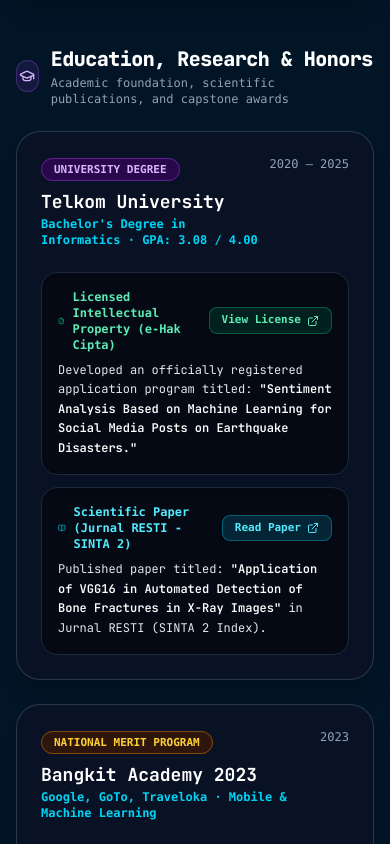
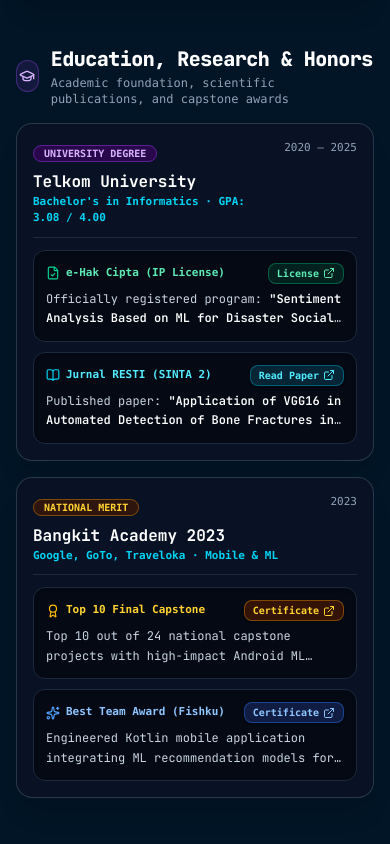
Before and after one commit to reskyadhyaksa/portofolio-reskyadhyaksa, a Next.js app: page /about-me in a window 390 px wide. Shown: the part 1860-2704 px from the top of the page. Built offline with nearby package versions, Linux system fonts and the light colour scheme; no server answers.

Commit message:
feat(about): responsive view education

```diff
--- a/src/app/about-me/components/AboutEducationPublications.js
+++ b/src/app/about-me/components/AboutEducationPublications.js
@@ -1,8 +1,8 @@
-import { GraduationCap, BookOpen, Award, CheckCircle2, ShieldCheck, FileCheck, Sparkles, ExternalLink } from "lucide-react";
+import { GraduationCap, BookOpen, Award, FileCheck, Sparkles, ExternalLink } from "lucide-react";
 
 export default function AboutEducationPublications() {
   return (
-    <section className="space-y-6 pointer-events-none">
+    <section className="space-y-4 sm:space-y-6 pointer-events-none">
       <div className="flex items-center gap-3 pointer-events-none">
         <div className="flex h-8 w-8 items-center justify-center rounded-xl border border-purple-500/30 bg-purple-500/10 text-purple-300">
           <GraduationCap className="h-4 w-4" />
@@ -17,131 +17,131 @@ export default function AboutEducationPublications() {
         </div>
       </div>
 
-      <div className="grid grid-cols-1 md:grid-cols-2 gap-6 pointer-events-none">
-        <div className="rounded-3xl border border-slate-700/80 bg-[#091224] p-6 sm:p-7 shadow-xl relative overflow-hidden pointer-events-auto flex flex-col justify-between group hover:border-purple-500/40 transition-all">
-          <div className="space-y-4">
-            <div className="flex items-start justify-between gap-2">
+      <div className="grid grid-cols-1 md:grid-cols-2 gap-4 sm:gap-6 pointer-events-none">
+        <div className="rounded-2xl sm:rounded-3xl border border-slate-700/80 bg-[#091224] p-4 sm:p-6 md:p-7 shadow-xl relative overflow-hidden pointer-events-auto flex flex-col justify-between group hover:border-purple-500/40 transition-all">
+          <div className="space-y-3 sm:space-y-4">
+            <div className="flex items-start justify-between gap-2 pb-2.5 sm:pb-3 border-b border-slate-800">
               <div>
-                <span className="px-3 py-1 rounded-full text-[11px] font-mono font-bold border border-purple-500/40 bg-purple-950/60 text-purple-300">
+                <span className="px-2.5 py-0.5 sm:px-3 sm:py-1 rounded-full text-[10px] sm:text-[11px] font-mono font-bold border border-purple-500/40 bg-purple-950/60 text-purple-300">
                   UNIVERSITY DEGREE
                 </span>
-                <h3 className="text-lg sm:text-xl font-bold text-white mt-2 group-hover:text-purple-300 transition-colors">
+                <h3 className="text-base sm:text-xl font-bold text-white mt-1.5 sm:mt-2 group-hover:text-purple-300 transition-colors">
                   Telkom University
                 </h3>
-                <p className="text-xs font-mono text-cyan-400 font-semibold">
-                  Bachelor&apos;s Degree in Informatics · GPA: 3.08 / 4.00
+                <p className="text-[11px] sm:text-xs font-mono text-cyan-400 font-semibold">
+                  Bachelor&apos;s in Informatics · GPA: 3.08 / 4.00
                 </p>
               </div>
-              <span className="text-xs font-mono text-slate-400 shrink-0">
+              <span className="text-[11px] sm:text-xs font-mono text-slate-400 shrink-0">
                 2020 – 2025
               </span>
             </div>
 
-            <div className="space-y-3 pt-2">
-              <div className="rounded-2xl border border-slate-800 bg-[#040914] p-4 space-y-2 shadow-inner">
+            <div className="space-y-2.5 sm:space-y-3">
+              <div className="rounded-xl sm:rounded-2xl border border-slate-800 bg-[#040914] p-3 sm:p-4 space-y-1.5 shadow-inner">
                 <div className="flex items-center justify-between gap-2">
-                  <div className="flex items-center gap-2 text-xs font-mono font-bold text-emerald-300">
-                    <FileCheck className="w-4 h-4 text-emerald-400" />
-                    <span>Licensed Intellectual Property (e-Hak Cipta)</span>
+                  <div className="flex items-center gap-1.5 sm:gap-2 text-[11px] sm:text-xs font-mono font-bold text-emerald-300">
+                    <FileCheck className="w-3.5 h-3.5 sm:w-4 sm:h-4 text-emerald-400 shrink-0" />
+                    <span className="truncate">e-Hak Cipta (IP License)</span>
                   </div>
                   <a
                     href="https://drive.google.com/file/d/17ygXybzGZUWnQmaXTZFVLCWLkPEnTfDz/view?usp=sharing"
                     target="_blank"
                     rel="noopener noreferrer"
-                    className="inline-flex items-center gap-1.5 px-3 py-1 rounded-lg bg-emerald-950/70 border border-emerald-500/40 text-[11px] font-mono font-bold text-emerald-300 hover:bg-emerald-900/80 hover:text-white transition-all shadow-sm active:scale-95 shrink-0"
+                    className="inline-flex items-center gap-1 px-2 py-0.5 sm:px-2.5 sm:py-1 rounded-lg bg-emerald-950/70 border border-emerald-500/40 text-[10px] sm:text-[11px] font-mono font-bold text-emerald-300 hover:bg-emerald-900/80 hover:text-white transition-all shadow-sm active:scale-95 shrink-0"
                   >
-                    <span>View License</span>
+                    <span>License</span>
                     <ExternalLink className="w-3 h-3" />
                   </a>
                 </div>
-                <p className="text-xs text-slate-200 leading-relaxed">
-                  Developed an officially registered application program titled: <span className="font-semibold text-white">&quot;Sentiment Analysis Based on Machine Learning for Social Media Posts on Earthquake Disasters.&quot;</span>
+                <p className="text-xs text-slate-300 leading-relaxed font-normal line-clamp-2 sm:line-clamp-none">
+                  Officially registered program: <span className="font-semibold text-white">&quot;Sentiment Analysis Based on ML for Disaster Social Posts.&quot;</span>
                 </p>
               </div>
 
-              <div className="rounded-2xl border border-slate-800 bg-[#040914] p-4 space-y-2 shadow-inner">
+              <div className="rounded-xl sm:rounded-2xl border border-slate-800 bg-[#040914] p-3 sm:p-4 space-y-1.5 shadow-inner">
                 <div className="flex items-center justify-between gap-2">
-                  <div className="flex items-center gap-2 text-xs font-mono font-bold text-cyan-300">
-                    <BookOpen className="w-4 h-4 text-cyan-400" />
-                    <span>Scientific Paper (Jurnal RESTI - SINTA 2)</span>
+                  <div className="flex items-center gap-1.5 sm:gap-2 text-[11px] sm:text-xs font-mono font-bold text-cyan-300">
+                    <BookOpen className="w-3.5 h-3.5 sm:w-4 sm:h-4 text-cyan-400 shrink-0" />
+                    <span className="truncate">Jurnal RESTI (SINTA 2)</span>
                   </div>
                   <a
                     href="https://jurnal.iaii.or.id/index.php/RESTI/article/view/6101"
                     target="_blank"
                     rel="noopener noreferrer"
-                    className="inline-flex items-center gap-1.5 px-3 py-1 rounded-lg bg-cyan-950/70 border border-cyan-500/40 text-[11px] font-mono font-bold text-cyan-300 hover:bg-cyan-900/80 hover:text-white transition-all shadow-sm active:scale-95 shrink-0"
+                    className="inline-flex items-center gap-1 px-2 py-0.5 sm:px-2.5 sm:py-1 rounded-lg bg-cyan-950/70 border border-cyan-500/40 text-[10px] sm:text-[11px] font-mono font-bold text-cyan-300 hover:bg-cyan-900/80 hover:text-white transition-all shadow-sm active:scale-95 shrink-0"
                   >
                     <span>Read Paper</span>
                     <ExternalLink className="w-3 h-3" />
                   </a>
                 </div>
-                <p className="text-xs text-slate-200 leading-relaxed">
-                  Published paper titled: <span className="font-semibold text-white">&quot;Application of VGG16 in Automated Detection of Bone Fractures in X-Ray Images&quot;</span> in Jurnal RESTI (SINTA 2 Index).
+                <p className="text-xs text-slate-300 leading-relaxed font-normal line-clamp-2 sm:line-clamp-none">
+                  Published paper: <span className="font-semibold text-white">&quot;Application of VGG16 in Automated Detection of Bone Fractures in X-Ray.&quot;</span>
                 </p>
               </div>
             </div>
           </div>
         </div>
 
-        <div className="rounded-3xl border border-slate-700/80 bg-[#091224] p-6 sm:p-7 shadow-xl relative overflow-hidden pointer-events-auto flex flex-col justify-between group hover:border-amber-500/40 transition-all">
-          <div className="space-y-4">
-            <div className="flex items-start justify-between gap-2">
+        <div className="rounded-2xl sm:rounded-3xl border border-slate-700/80 bg-[#091224] p-4 sm:p-6 md:p-7 shadow-xl relative overflow-hidden pointer-events-auto flex flex-col justify-between group hover:border-amber-500/40 transition-all">
+          <div className="space-y-3 sm:space-y-4">
+            <div className="flex items-start justify-between gap-2 pb-2.5 sm:pb-3 border-b border-slate-800">
               <div>
-                <span className="px-3 py-1 rounded-full text-[11px] font-mono font-bold border border-amber-500/40 bg-amber-950/60 text-amber-300">
-                  NATIONAL MERIT PROGRAM
+                <span className="px-2.5 py-0.5 sm:px-3 sm:py-1 rounded-full text-[10px] sm:text-[11px] font-mono font-bold border border-amber-500/40 bg-amber-950/60 text-amber-300">
+                  NATIONAL MERIT
                 </span>
-                <h3 className="text-lg sm:text-xl font-bold text-white mt-2 group-hover:text-amber-300 transition-colors">
+                <h3 className="text-base sm:text-xl font-bold text-white mt-1.5 sm:mt-2 group-hover:text-amber-300 transition-colors">
                   Bangkit Academy 2023
                 </h3>
-                <p className="text-xs font-mono text-cyan-400 font-semibold">
-                  Google, GoTo, Traveloka · Mobile &amp; Machine Learning
+                <p className="text-[11px] sm:text-xs font-mono text-cyan-400 font-semibold">
+                  Google, GoTo, Traveloka · Mobile &amp; ML
                 </p>
               </div>
-              <span className="text-xs font-mono text-slate-400 shrink-0">
+              <span className="text-[11px] sm:text-xs font-mono text-slate-400 shrink-0">
                 2023
               </span>
             </div>
 
-            <div className="space-y-3 pt-2">
-              <div className="rounded-2xl border border-slate-800 bg-[#040914] p-4 space-y-2 shadow-inner">
+            <div className="space-y-2.5 sm:space-y-3">
+              <div className="rounded-xl sm:rounded-2xl border border-slate-800 bg-[#040914] p-3 sm:p-4 space-y-1.5 shadow-inner">
                 <div className="flex items-center justify-between gap-2">
-                  <div className="flex items-center gap-2 text-xs font-mono font-bold text-amber-300">
-                    <Award className="w-4 h-4 text-amber-400" />
-                    <span>Top 10 Company-based Capstone Project</span>
+                  <div className="flex items-center gap-1.5 sm:gap-2 text-[11px] sm:text-xs font-mono font-bold text-amber-300">
+                    <Award className="w-3.5 h-3.5 sm:w-4 sm:h-4 text-amber-400 shrink-0" />
+                    <span className="truncate">Top 10 Final Capstone</span>
                   </div>
                   <a
                     href="https://drive.google.com/file/d/14pAiOm0O3JEyGjOSNwz4M3-pZuWgdsDS/view?usp=sharing"
                     target="_blank"
                     rel="noopener noreferrer"
-                    className="inline-flex items-center gap-1.5 px-3 py-1 rounded-lg bg-amber-950/70 border border-amber-500/40 text-[11px] font-mono font-bold text-amber-300 hover:bg-amber-900/80 hover:text-white transition-all shadow-sm active:scale-95 shrink-0"
+                    className="inline-flex items-center gap-1 px-2 py-0.5 sm:px-2.5 sm:py-1 rounded-lg bg-amber-950/70 border border-amber-500/40 text-[10px] sm:text-[11px] font-mono font-bold text-amber-300 hover:bg-amber-900/80 hover:text-white transition-all shadow-sm active:scale-95 shrink-0"
                   >
                     <span>Certificate</span>
                     <ExternalLink className="w-3 h-3" />
                   </a>
                 </div>
-                <p className="text-xs text-slate-200 leading-relaxed">
-                  Achieved Top 10 out of 24 national capstone projects, demonstrating excellence in mobile application engineering, problem-solving, and machine learning integration.
+                <p className="text-xs text-slate-300 leading-relaxed font-normal line-clamp-2 sm:line-clamp-none">
+                  Top 10 out of 24 national capstone projects with high-impact Android ML architecture.
                 </p>
               </div>
 
-              <div className="rounded-2xl border border-slate-800 bg-[#040914] p-4 space-y-2 shadow-inner">
+              <div className="rounded-xl sm:rounded-2xl border border-slate-800 bg-[#040914] p-3 sm:p-4 space-y-1.5 shadow-inner">
                 <div className="flex items-center justify-between gap-2">
-                  <div className="flex items-center gap-2 text-xs font-mono font-bold text-blue-300">
-                    <Sparkles className="w-4 h-4 text-blue-400" />
-                    <span>Selected as Best Team (Collaboration with Fishku)</span>
+                  <div className="flex items-center gap-1.5 sm:gap-2 text-[11px] sm:text-xs font-mono font-bold text-blue-300">
+                    <Sparkles className="w-3.5 h-3.5 sm:w-4 sm:h-4 text-blue-400 shrink-0" />
+                    <span className="truncate">Best Team Award (Fishku)</span>
                   </div>
                   <a
                     href="https://drive.google.com/file/d/1Bk0JF3yvY3PjtPbLaeP5uGoc7ar56dXj/view?usp=sharing"
                     target="_blank"
                     rel="noopener noreferrer"
-                    className="inline-flex items-center gap-1.5 px-3 py-1 rounded-lg bg-blue-950/70 border border-blue-500/40 text-[11px] font-mono font-bold text-blue-300 hover:bg-blue-900/80 hover:text-white transition-all shadow-sm active:scale-95 shrink-0"
+                    className="inline-flex items-center gap-1 px-2 py-0.5 sm:px-2.5 sm:py-1 rounded-lg bg-blue-950/70 border border-blue-500/40 text-[10px] sm:text-[11px] font-mono font-bold text-blue-300 hover:bg-blue-900/80 hover:text-white transition-all shadow-sm active:scale-95 shrink-0"
                   >
                     <span>Certificate</span>
                     <ExternalLink className="w-3 h-3" />
                   </a>
                 </div>
-                <p className="text-xs text-slate-200 leading-relaxed">
-                  Engineered Kotlin-based application incorporating machine learning recommendation algorithms for product discovery and decision-making.
+                <p className="text-xs text-slate-300 leading-relaxed font-normal line-clamp-2 sm:line-clamp-none">
+                  Engineered Kotlin mobile application integrating ML recommendation models for e-commerce discovery.
                 </p>
               </div>
             </div>
```
